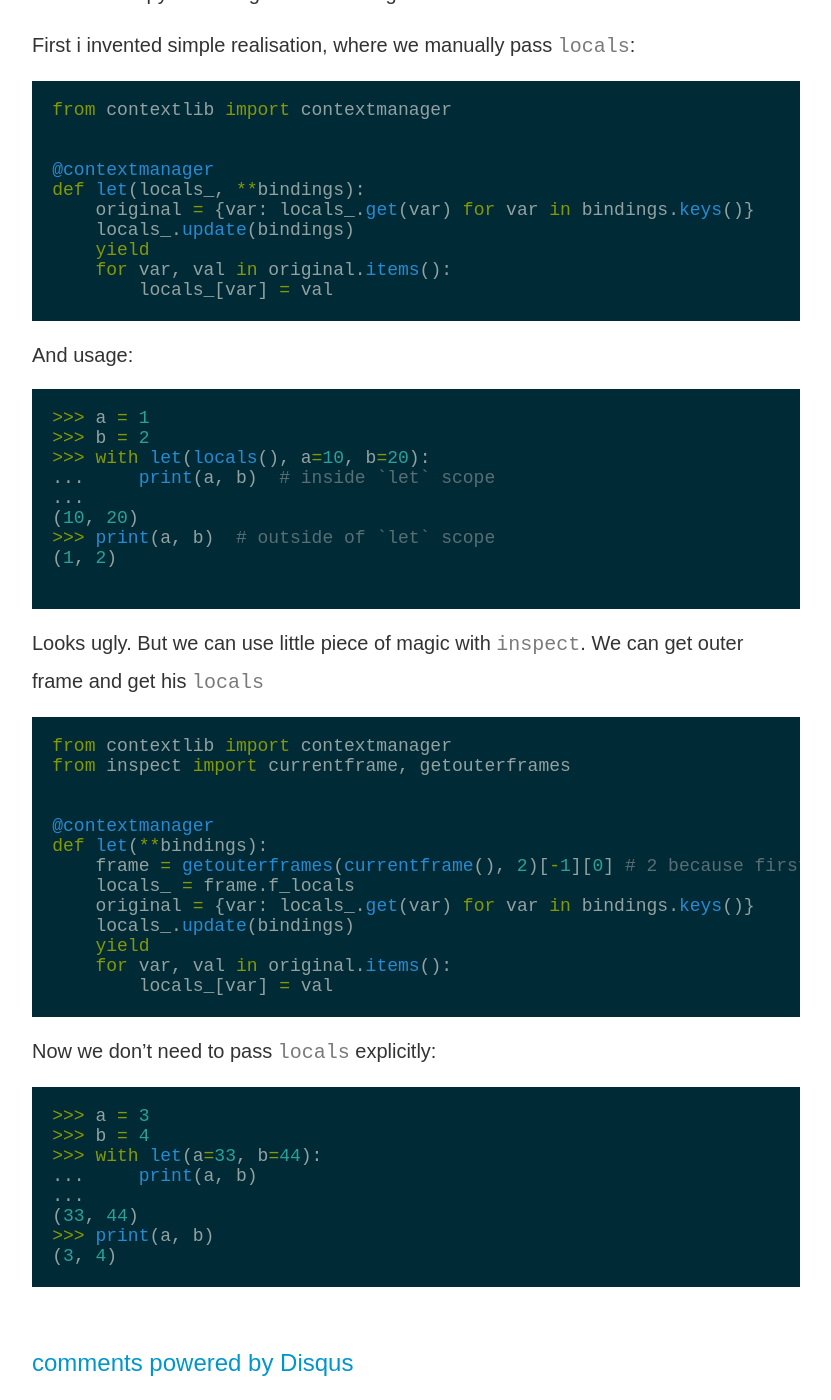
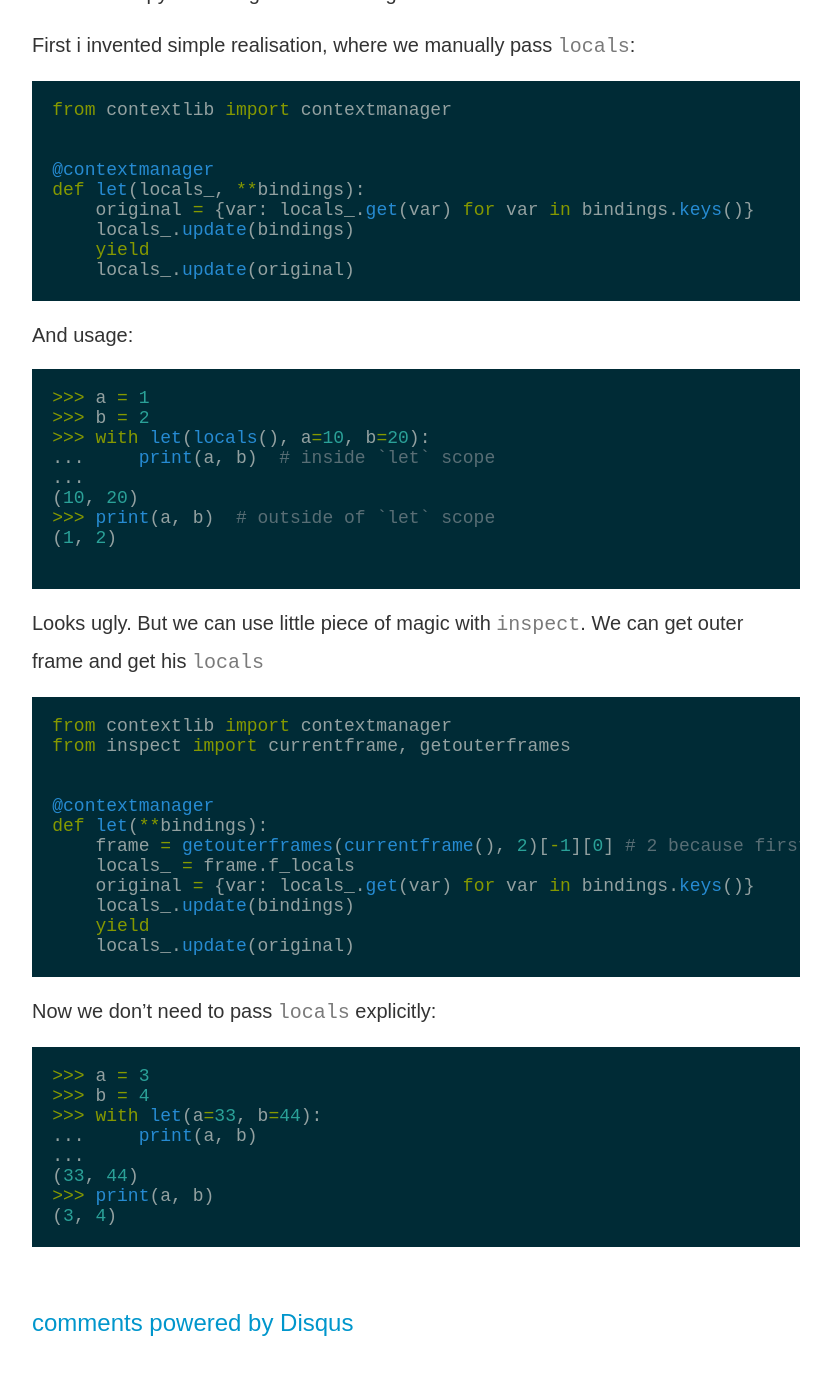
Before and after one commit to nvbn/nvbn.github.io, a Jekyll site: the page built from _posts/2014-09-25-let-statement-in-python.md, in a window 1280 px wide and 1400 px high, scrolled down 531 px. Shown: the whole window, without its empty margins (224-1055 px from the left). Built offline with Jekyll 4.4.1, drawn with Linux system fonts in a browser that asks for light colours; Markdown is read by kramdown in place of the engine named in the settings; comment, search, counter and statistics services are not loaded.

Commit message:
Little fix

````diff
--- a/_posts/2014-09-25-let-statement-in-python.md
+++ b/_posts/2014-09-25-let-statement-in-python.md
@@ -19,8 +19,7 @@
     original = {var: locals_.get(var) for var in bindings.keys()}
     locals_.update(bindings)
     yield
-    for var, val in original.items():
-        locals_[var] = val
+    locals_.update(original)
 ```
 
 And usage:
@@ -51,8 +50,7 @@
     original = {var: locals_.get(var) for var in bindings.keys()}
     locals_.update(bindings)
     yield
-    for var, val in original.items():
-        locals_[var] = val
+    locals_.update(original)
 ```
 
 Now we don't need to pass `locals` explicitly:
````
